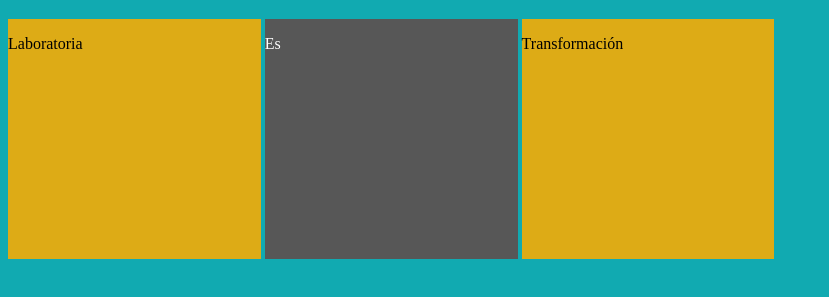
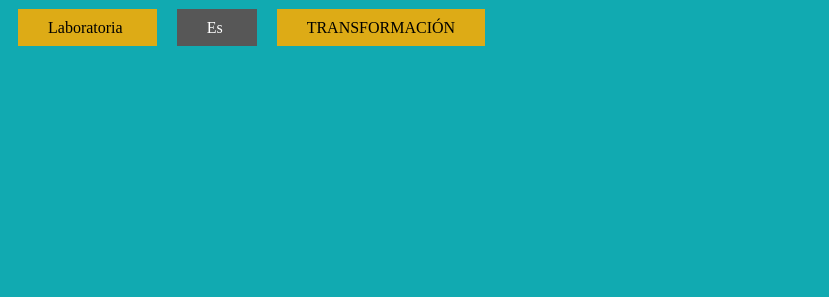
Before and after one commit to DolceLemus/BANDERAS-DISPLAY-, a plain HTML site: page index.html in a window 1280 px wide. Shown: the part 61-358 px from the top of the page, without its empty margins (0-829 px from the left). Drawn offline with Linux system fonts and the light colour scheme.

Commit message:
Ejercicio 4

```diff
--- a/css/main.css
+++ b/css/main.css
@@ -2,12 +2,10 @@ body {
   background-color: rgb(17, 170, 177);
 }
 
-.bandera {
-  display: inline-block;
-  width: 20%;
-  height: 30vh;
-
-
+.bandera, .bandera p {
+  display: inline;
+  margin: 0px 10px;
+  padding: 10px 10px;
 }
 
 .amarillo{
@@ -19,3 +17,7 @@ body {
     background-color: rgb(87, 87, 87);
     color: rgb(255, 255, 255);
 }
+
+#texto-mayusculas{
+    text-transform:uppercase;
+}
```
